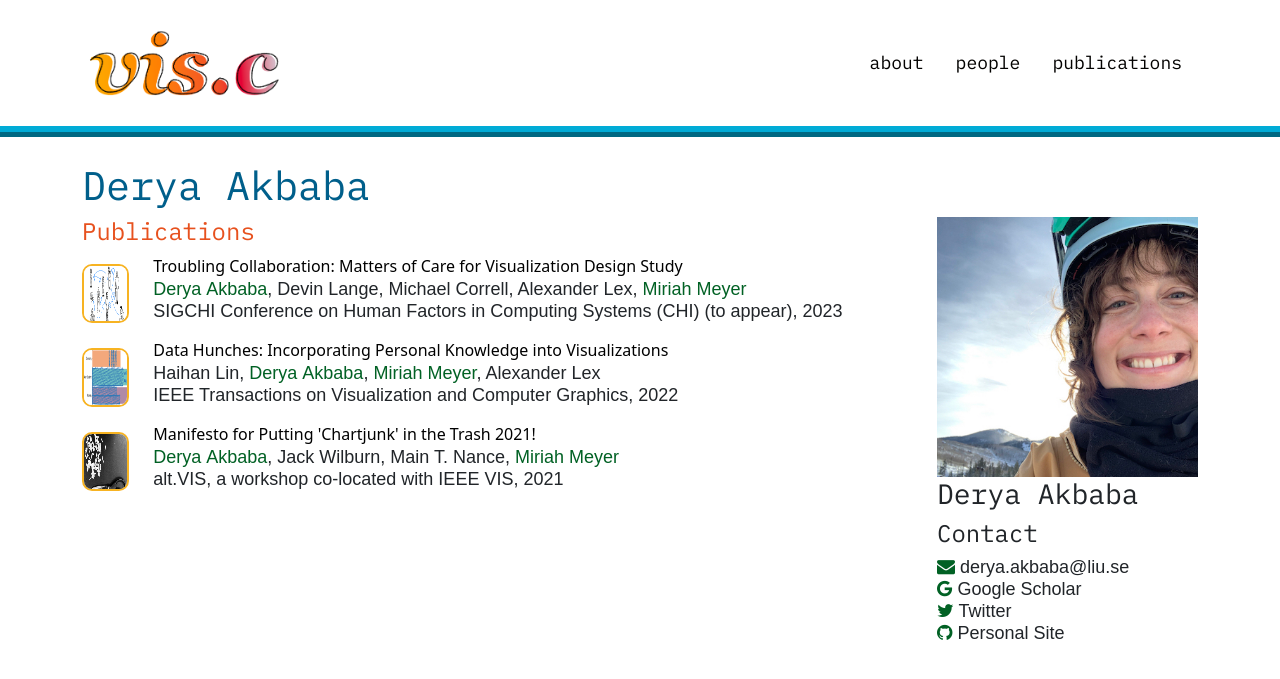
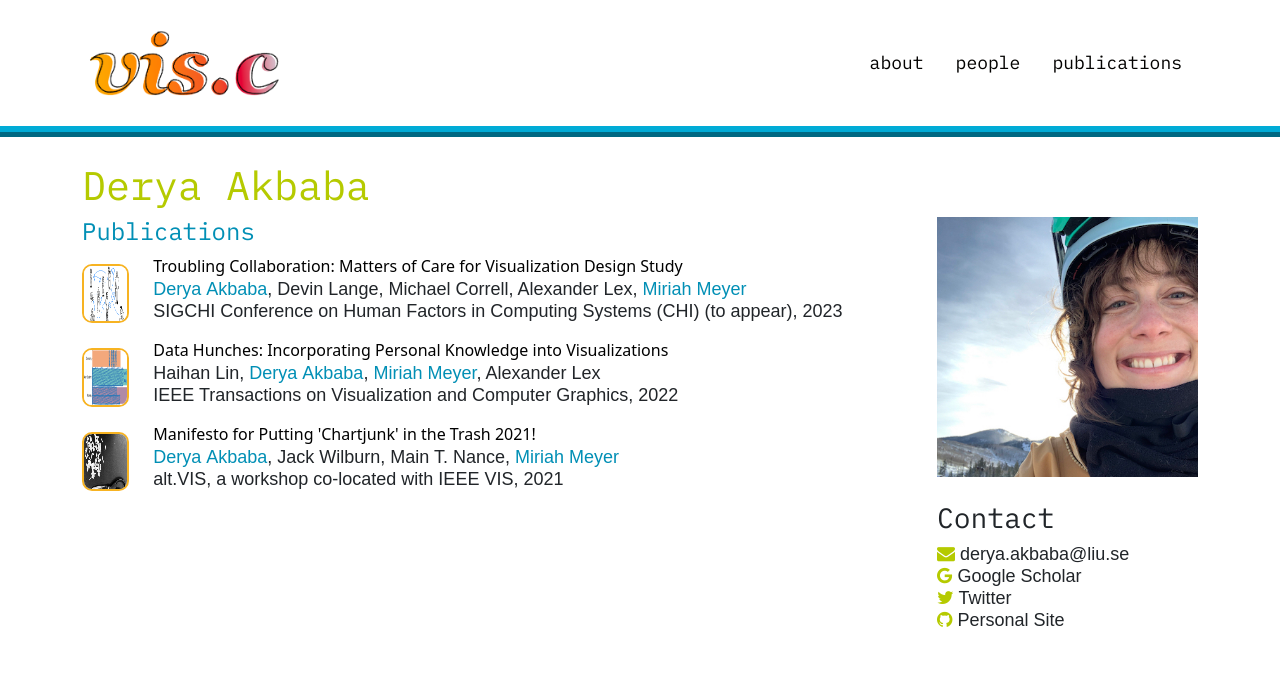
Before and after one commit to visidlab/visidlab.github.io, a Jekyll site: the page built from _people/akbaba.md, in a window 1280 px wide. Shown: the top 679 px of the page. Built offline with Jekyll 4.4.1, drawn with Linux system fonts in a browser that asks for light colours; some web fonts are replaced.

Commit message:
Working on styling

```diff
--- a/_layouts/personpage.html
+++ b/_layouts/personpage.html
@@ -307,9 +307,9 @@ layout: header
             <!-- Image -->
             <img src="/assets/photos/{{ page.key }}.jpg" alt="Photo of {{ page.first_name }} {{ page.last_name }}" />
             <!-- Contact Info -->
-            <h3>{{ page.first_name }} {{ page.last_name }}</h3>
             <div>
-                <h4>Contact</h4>
+                <br>
+                <h3>Contact</h3>
                 <p>
                     <a href="mailto:{{ page.email }}"><i class="fa fa-envelope"></i> {{ page.email }}</a> <br>
 
--- a/css/styles.css
+++ b/css/styles.css
@@ -52,7 +52,7 @@ a.nav-link {
 
 /* GENERAL LINK STYLING */
 i {
-  color: var(--darkgreen);
+  color: var(--lightgreen);
 }
 
 p > a {
@@ -69,14 +69,14 @@ p > a:hover {
 
 h1 {
     font-family: "IBM Plex Mono", serif;
-    color: #005F8B;
+    color: var(--lightgreen);
     font-size: 2.5rem;
   }
 
 
 h2 {
     font-family: "IBM Plex Mono", serif;
-    color: var(--orange);
+    color: var(--midblue);
     letter-spacing: 0;
     font-size: 1.5rem;
   }
@@ -98,12 +98,12 @@ h2 {
 
   .authors > a {
     text-decoration: none;
-    color: var(--darkgreen)
+    color: var(--midblue)
   }
 
   .authors > a:hover {
     text-decoration: none;
-    color: var(--darkgreen);
+    color: black;
     background-color: var(--yellow);
   }
 
@@ -166,7 +166,7 @@ h2 {
   }
 
   .image-frame:hover {
-    opacity: 80%;
+    filter: drop-shadow(10px 10px 4px var(--yellow));
   }
   /* ~~~~~~~~~~~~~~~~~~~~~ */
 
@@ -193,3 +193,8 @@ h2 {
     border-radius: 5px;
   }
   /* ~~~~~~~~~~~~~~~~~~~~~ */
+
+  /* REMOVE HIGHLIGHT ON CITATIONS */
+  .citation {
+    pointer-events: none;
+  }
```
